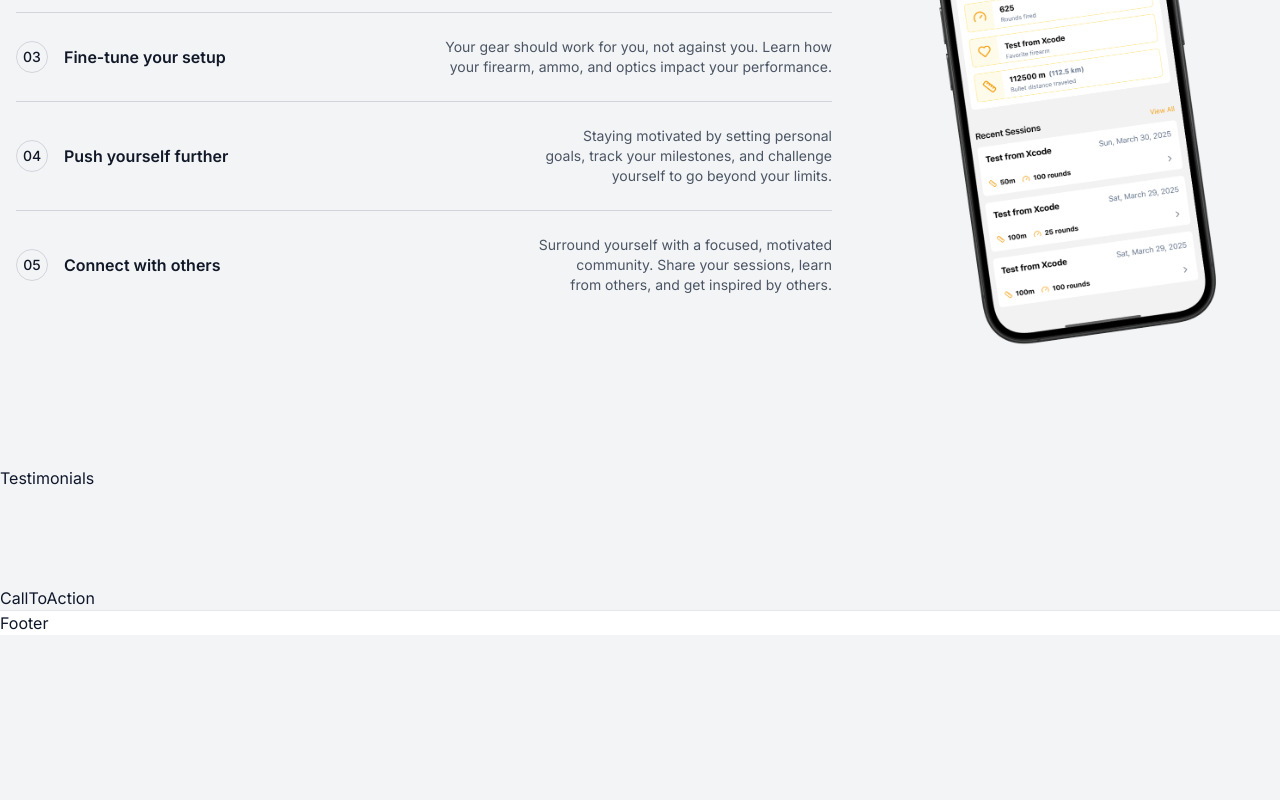
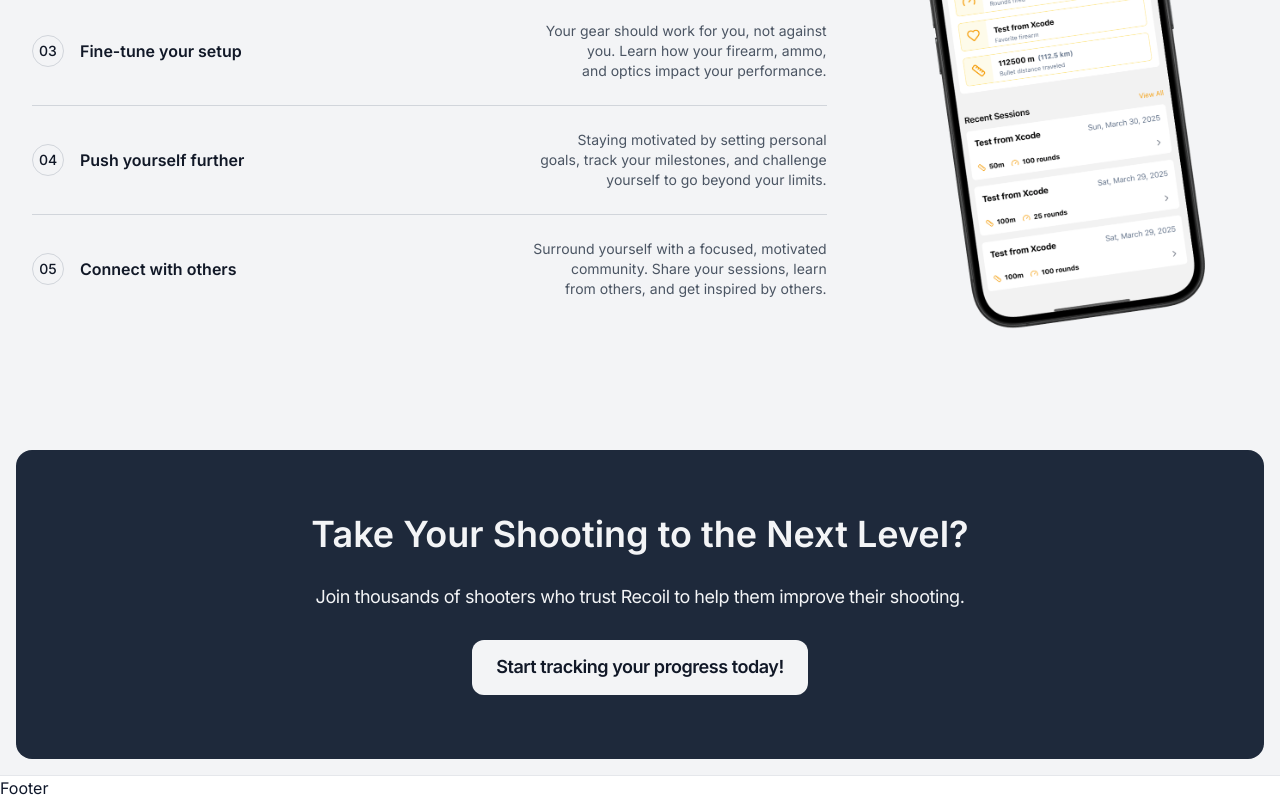
Before and after one commit to jean1591/recoil-landing-page, a Next.js app: page / in a window 1280 px wide. Shown: the part 1034-1834 px from the top of the page. Before the commit the page ends 1669 px from the top, so only its background shows below. Built offline with nearby package versions, Linux system fonts and the light colour scheme; no server answers.

Commit message:
feat: add cta

```diff
--- a/src/app/page.tsx
+++ b/src/app/page.tsx
@@ -3,20 +3,18 @@ import { Features } from '@/components/Features'
 import { Footer } from '@/components/Footer'
 import { Hero } from '@/components/Hero'
 import { Navbar } from '@/components/Navbar'
-import { Testimonials } from '@/components/Testimonials'
+import { WhyRecoil } from '@/components/WhyRecoil'
 
 export default function Home() {
   return (
     <div className="flex min-h-screen flex-col">
-      <main className="flex flex-grow flex-col gap-24">
-        <div className="p-4">
-          <div className="flex flex-col gap-8 rounded-2xl bg-slate-800 p-4 pb-0 text-gray-100 lg:py-8 lg:pb-0">
-            <Navbar />
-            <Hero />
-          </div>
+      <main className="flex flex-grow flex-col gap-24 p-4">
+        <div className="space-y-8 rounded-2xl bg-slate-800 p-4 pb-0 text-gray-100 lg:py-8 lg:pb-0">
+          <Navbar />
+          <Hero />
         </div>
         <Features />
-        <Testimonials />
+        {/* <WhyRecoil /> */}
         <CallToAction />
       </main>
       <Footer />
--- a/src/components/CallToAction.tsx
+++ b/src/components/CallToAction.tsx
@@ -1,3 +1,20 @@
 export const CallToAction = () => {
-  return <div>CallToAction</div>
+  return (
+    <div className="mx-auto w-full max-w-7xl space-y-8 rounded-2xl bg-slate-800 p-4 px-4 pb-0 text-gray-100 lg:py-16">
+      <h2 className="text-center text-4xl font-semibold">
+        Take Your Shooting to the Next Level?
+      </h2>
+
+      <p className="text-center text-lg leading-tight tracking-tight">
+        Join thousands of shooters who trust Recoil to help them improve their
+        shooting.
+      </p>
+
+      <div className="flex items-center justify-center">
+        <button className="rounded-xl bg-gray-100 px-6 py-4 text-center text-lg font-semibold leading-tight tracking-tight text-gray-900 transition-colors duration-500 hover:bg-slate-700 hover:text-gray-100">
+          Start tracking your progress today!
+        </button>
+      </div>
+    </div>
+  )
 }
--- a/src/components/Testimonials.tsx
+++ /dev/null
@@ -1,3 +0,0 @@
-export const Testimonials = () => {
-  return <div>Testimonials</div>
-}
--- /dev/null
+++ b/src/components/WhyRecoil.tsx
@@ -0,0 +1,36 @@
+import { Container } from './Container'
+
+export const WhyRecoil = () => {
+  return (
+    <div className="space-y-8 rounded-2xl bg-slate-800 p-4 pb-0 text-gray-100 lg:py-8">
+      <Container>
+        <h2 className="text-center text-4xl font-semibold">
+          For Shooters Who Want More
+        </h2>
+
+        <div className="mt-12">
+          <p>
+            <span className="font-semibold">
+              Every great marksman relies on more than just instinct,
+            </span>{' '}
+            they rely on data. Recoil is built for shooters who want to refine
+            their accuracy, optimize their gear, and push their limits with real
+            performance tracking.
+          </p>
+          <p>
+            <span className="font-semibold">No more wasted rounds.</span> See
+            your improvement over time, understand what works, and train with
+            purpose. Whether you're dialing in a new optic, testing ammo, or
+            chasing tighter groups, Recoil helps you shoot with precision.
+          </p>
+        </div>
+      </Container>
+    </div>
+  )
+}
+
+/*
+Every great marksman relies on more than just instinct—they rely on data. Recoil is built for shooters who want to refine their accuracy, optimize their gear, and push their limits with real performance tracking.
+
+No more wasted rounds. See your improvement over time, understand what works, and train with purpose. Whether you're dialing in a new optic, testing ammo, or chasing tighter groups, Recoil helps you shoot with precision.
+ */
```
